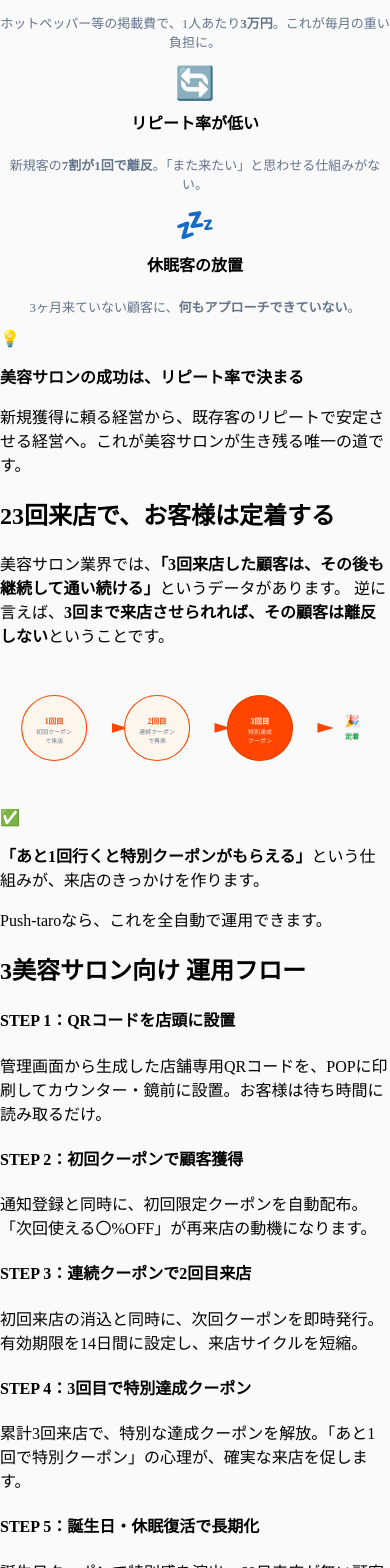
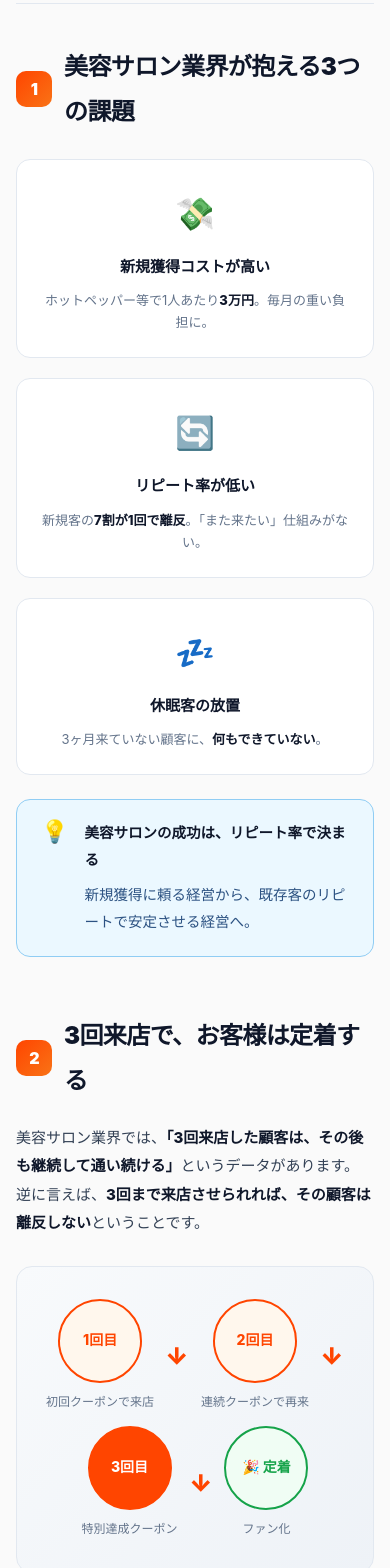
Before and after one commit to thellcishii-lang/push-taro, a Next.js app: page /guide/salon in a window 390 px wide. Shown: the part 432-2000 px from the top of the page. Built offline with nearby package versions, Linux system fonts and the light colour scheme.

Commit message:
Update page.tsx

```diff
--- a/app/guide/salon/page.tsx
+++ b/app/guide/salon/page.tsx
@@ -2,22 +2,31 @@ import Link from 'next/link';
 
 export const metadata = {
   title: '美容室・サロン向け Push-taro活用ガイド',
-  description: '美容室の新規客獲得コストは1人あたり3万円。Push-taroで3回来店で定着する仕組みを自動化し、リピート率を劇的に改善する方法を解説します。',
+  description: '美容室の新規客獲得コストは1人あたり3万円。Push-taroで3回来店で定着する仕組みを自動化。',
 };
 
 export default function SalonGuidePage() {
   return (
     <>
+      {/* ヘッダー */}
+      <nav className="s-nav">
+        <div className="s-nav-inner">
+          <Link href="/" className="s-logo">🚀 Push-taro <small>/ 使い方ガイド</small></Link>
+          <Link href="/signup" className="s-nav-cta">今すぐ申し込む →</Link>
+        </div>
+      </nav>
+
+      <main className="s-main">
         {/* パンくず */}
-      <div className="guide-breadcrumb">
+        <div className="s-breadcrumb">
           <Link href="/guide">ガイド</Link>
           <span className="sep">/</span>
           <span className="current">美容室・サロン</span>
         </div>
 
-      {/* ページヘッダー */}
-      <div className="guide-hero">
-        <span className="badge">💇 美容室・サロン向け</span>
+        {/* ヘッダー */}
+        <div className="s-hero">
+          <span className="s-badge">💇 美容室・サロン向け</span>
           <h1>美容室・サロンのための<br />Push-taro活用ガイド</h1>
           <p>
             美容サロンの新規客獲得コストは、1人あたり<strong>平均30,000円</strong>。
@@ -25,299 +34,126 @@ export default function SalonGuidePage() {
           </p>
         </div>
 
-      <div className="guide-content">
+        <div className="s-content">
 
-        {/* 業界の課題 */}
+          {/* 課題 */}
           <h2><span className="num">1</span>美容サロン業界が抱える3つの課題</h2>
-
-        <div className="guide-grid" style={{ gridTemplateColumns: 'repeat(auto-fit, minmax(220px, 1fr))' }}>
-          <div className="guide-card" style={{ textAlign: 'center' }}>
-            <div style={{ fontSize: 32, marginBottom: 8 }}>💸</div>
-            <h4 style={{ marginTop: 0 }}>新規獲得コストが高い</h4>
-            <p style={{ fontSize: 13, color: '#64748b' }}>
-              ホットペッパー等の掲載費で、1人あたり<strong>3万円</strong>。これが毎月の重い負担に。
-            </p>
+          <div className="s-grid">
+            <div className="s-card-simple">
+              <div className="s-icon-big">💸</div>
+              <h4>新規獲得コストが高い</h4>
+              <p>ホットペッパー等で1人あたり<strong>3万円</strong>。毎月の重い負担に。</p>
             </div>
-          <div className="guide-card" style={{ textAlign: 'center' }}>
-            <div style={{ fontSize: 32, marginBottom: 8 }}>🔄</div>
-            <h4 style={{ marginTop: 0 }}>リピート率が低い</h4>
-            <p style={{ fontSize: 13, color: '#64748b' }}>
-              新規客の<strong>7割が1回で離反</strong>。「また来たい」と思わせる仕組みがない。
-            </p>
+            <div className="s-card-simple">
+              <div className="s-icon-big">🔄</div>
+              <h4>リピート率が低い</h4>
+              <p>新規客の<strong>7割が1回で離反</strong>。「また来たい」仕組みがない。</p>
             </div>
-          <div className="guide-card" style={{ textAlign: 'center' }}>
-            <div style={{ fontSize: 32, marginBottom: 8 }}>💤</div>
-            <h4 style={{ marginTop: 0 }}>休眠客の放置</h4>
-            <p style={{ fontSize: 13, color: '#64748b' }}>
-              3ヶ月来ていない顧客に、<strong>何もアプローチできていない</strong>。
-            </p>
+            <div className="s-card-simple">
+              <div className="s-icon-big">💤</div>
+              <h4>休眠客の放置</h4>
+              <p>3ヶ月来ていない顧客に、<strong>何もできていない</strong>。</p>
             </div>
           </div>
 
-        <div className="guide-callout info">
+          <div className="s-callout info">
             <span className="ico">💡</span>
             <div>
               <p><strong>美容サロンの成功は、リピート率で決まる</strong></p>
-            <p>新規獲得に頼る経営から、既存客のリピートで安定させる経営へ。これが美容サロンが生き残る唯一の道です。</p>
+              <p>新規獲得に頼る経営から、既存客のリピートで安定させる経営へ。</p>
             </div>
           </div>
 
-        {/* 3回来店で定着する仕組み */}
+          {/* 3回来店で定着 */}
           <h2><span className="num">2</span>3回来店で、お客様は定着する</h2>
-
           <p>
             美容サロン業界では、<strong>「3回来店した顧客は、その後も継続して通い続ける」</strong>というデータがあります。
             逆に言えば、<strong>3回まで来店させられれば、その顧客は離反しない</strong>ということです。
           </p>
 
-        {/* 図解 */}
-        <div className="guide-diagram">
-          <svg viewBox="0 0 720 260" xmlns="http://www.w3.org/2000/svg">
-            <defs>
-              <linearGradient id="arrowGrad" x1="0" y1="0" x2="1" y2="0">
-                <stop offset="0%" stopColor="#ff4500" />
-                <stop offset="100%" stopColor="#fbbf24" />
-              </linearGradient>
-            </defs>
-
-            {/* 1回目 */}
-            <circle cx="100" cy="120" r="60" fill="#fff7ed" stroke="#ff4500" strokeWidth="2" />
-            <text x="100" y="112" fontSize="14" fontWeight="800" textAnchor="middle" fill="#ff4500">1回目</text>
-            <text x="100" y="132" fontSize="11" textAnchor="middle" fill="#64748b">初回クーポン</text>
-            <text x="100" y="148" fontSize="11" textAnchor="middle" fill="#64748b">で来店</text>
-
-            {/* 矢印1 */}
-            <path d="M170 120 L230 120" stroke="url(#arrowGrad)" strokeWidth="3" fill="none" markerEnd="url(#arrowhead)" />
-            <defs>
-              <marker id="arrowhead" markerWidth="10" markerHeight="10" refX="8" refY="3" orient="auto">
-                <polygon points="0 0, 10 3, 0 6" fill="#ff4500" />
-              </marker>
-            </defs>
-
-            {/* 2回目 */}
-            <circle cx="290" cy="120" r="60" fill="#fff7ed" stroke="#ff4500" strokeWidth="2" />
-            <text x="290" y="112" fontSize="14" fontWeight="800" textAnchor="middle" fill="#ff4500">2回目</text>
-            <text x="290" y="132" fontSize="11" textAnchor="middle" fill="#64748b">連続クーポン</text>
-            <text x="290" y="148" fontSize="11" textAnchor="middle" fill="#64748b">で再来</text>
-
-            {/* 矢印2 */}
-            <path d="M360 120 L420 120" stroke="url(#arrowGrad)" strokeWidth="3" fill="none" markerEnd="url(#arrowhead)" />
-
-            {/* 3回目 */}
-            <circle cx="480" cy="120" r="60" fill="#ff4500" stroke="#e03e00" strokeWidth="2" />
-            <text x="480" y="112" fontSize="14" fontWeight="800" textAnchor="middle" fill="#fff">3回目</text>
-            <text x="480" y="132" fontSize="11" textAnchor="middle" fill="#ffe4d6">特別達成</text>
-            <text x="480" y="148" fontSize="11" textAnchor="middle" fill="#ffe4d6">クーポン</text>
-
-            {/* 矢印3 */}
-            <path d="M550 120 L610 120" stroke="url(#arrowGrad)" strokeWidth="3" fill="none" markerEnd="url(#arrowhead)" />
-
-            {/* 定着 */}
-            <text x="650" y="115" fontSize="22" textAnchor="middle">🎉</text>
-            <text x="650" y="140" fontSize="13" fontWeight="800" textAnchor="middle" fill="#16a34a">定着</text>
-          </svg>
+          <div className="s-diagram">
+            <div className="s-flow">
+              <div className="s-flow-item">
+                <div className="s-flow-circle">1回目</div>
+                <p>初回クーポンで来店</p>
               </div>
-
-        <div className="guide-callout success">
-          <span className="ico">✅</span>
-          <div>
-            <p><strong>「あと1回行くと特別クーポンがもらえる」</strong>という仕組みが、来店のきっかけを作ります。</p>
-            <p>Push-taroなら、これを全自動で運用できます。</p>
+              <div className="s-flow-arrow">→</div>
+              <div className="s-flow-item">
+                <div className="s-flow-circle">2回目</div>
+                <p>連続クーポンで再来</p>
               </div>
+              <div className="s-flow-arrow">→</div>
+              <div className="s-flow-item">
+                <div className="s-flow-circle highlight">3回目</div>
+                <p>特別達成クーポン</p>
               </div>
-
-        {/* 具体的な運用フロー */}
-        <h2><span className="num">3</span>美容サロン向け 運用フロー</h2>
-
-        <div className="guide-steps">
-          <div className="guide-step">
-            <div className="guide-step-body">
-              <h4>STEP 1：QRコードを店頭に設置</h4>
-              <p>管理画面から生成した店舗専用QRコードを、POPに印刷してカウンター・鏡前に設置。お客様は待ち時間に読み取るだけ。</p>
-            </div>
-          </div>
-
-          <div className="guide-step">
-            <div className="guide-step-body">
-              <h4>STEP 2：初回クーポンで顧客獲得</h4>
-              <p>通知登録と同時に、初回限定クーポンを自動配布。「次回使える〇%OFF」が再来店の動機になります。</p>
-            </div>
-          </div>
-
-          <div className="guide-step">
-            <div className="guide-step-body">
-              <h4>STEP 3：連続クーポンで2回目来店</h4>
-              <p>初回来店の消込と同時に、次回クーポンを即時発行。有効期限を14日間に設定し、来店サイクルを短縮。</p>
-            </div>
-          </div>
-
-          <div className="guide-step">
-            <div className="guide-step-body">
-              <h4>STEP 4：3回目で特別達成クーポン</h4>
-              <p>累計3回来店で、特別な達成クーポンを解放。「あと1回で特別クーポン」の心理が、確実な来店を促します。</p>
-            </div>
-          </div>
-
-          <div className="guide-step">
-            <div className="guide-step-body">
-              <h4>STEP 5：誕生日・休眠復活で長期化</h4>
-              <p>誕生日クーポンで特別感を演出。60日来店が無い顧客には、休眠復活クーポンを自動配信して呼び戻します。</p>
+              <div className="s-flow-arrow">→</div>
+              <div className="s-flow-item">
+                <div className="s-flow-circle success">🎉 定着</div>
+                <p>ファン化</p>
               </div>
             </div>
           </div>
 
-        {/* 推奨クーポン設計 */}
-        <h2><span className="num">4</span>美容サロンで推奨するクーポン設計</h2>
-
-        <div className="guide-table-wrap">
-          <table className="guide-table">
-            <thead>
-              <tr>
-                <th>クーポン種別</th>
-                <th>目的</th>
-                <th>推奨設定</th>
-                <th>必要プラン</th>
-              </tr>
-            </thead>
-            <tbody>
-              <tr>
-                <td>🎫 初回限定</td>
-                <td>新規顧客の獲得</td>
-                <td>カット10%OFF など</td>
-                <td className="yes">LIGHT〜</td>
-              </tr>
-              <tr>
-                <td>🔄 連続</td>
-                <td>2回目来店の促進</td>
-                <td>14日間有効の次回割引</td>
-                <td className="yes">PRO</td>
-              </tr>
-              <tr>
-                <td>🏆 特別達成</td>
-                <td>3回来店で定着</td>
-                <td>3回で15%OFF</td>
-                <td className="yes">STANDARD〜</td>
-              </tr>
-              <tr>
-                <td>🐾 ステップアップ</td>
-                <td>段階的な特典</td>
-                <td>1回目→2回目→3回目で豪華に</td>
-                <td className="yes">PRO</td>
-              </tr>
-              <tr>
-                <td>🎂 誕生日</td>
-                <td>特別感の演出</td>
-                <td>誕生日月に20%OFF</td>
-                <td className="yes">PRO</td>
-              </tr>
-              <tr>
-                <td>💤 休眠復活</td>
-                <td>離反顧客の呼び戻し</td>
-                <td>60日未来店で30%OFF</td>
-                <td className="yes">PRO</td>
-              </tr>
-            </tbody>
-          </table>
-        </div>
-
-        <div className="guide-callout warn">
-          <span className="ico">⚠️</span>
+          <div className="s-callout success">
+            <span className="ico">✅</span>
             <div>
-            <p><strong>POINT：割引率は「高すぎず、低すぎず」</strong></p>
-            <p>初回クーポンは10〜15%、休眠復活は20〜30%が効果的。<strong>50%OFFなどの過度な割引は、常連客の離反を招く</strong>ので避けましょう。</p>
+              <p><strong>「あと1回行くと特別クーポンがもらえる」</strong>という仕組みが、来店のきっかけを作ります。</p>
             </div>
           </div>
 
-        {/* 活用アイデア */}
-        <h2><span className="num">5</span>美容サロン向け 活用アイデア</h2>
-
-        <div className="guide-grid">
-          <div className="guide-card">
-            <h4>☔ 雨の日限定クーポン</h4>
-            <p>「雨の日は空いている」という特性を活かし、雨の日限定の割引を配信。平日の稼働率を上げられます。</p>
+          {/* 運用フロー */}
+          <h2><span className="num">3</span>美容サロン向け 運用フロー</h2>
+          <div className="s-steps">
+            <div className="s-step">
+              <div className="s-step-body">
+                <h4>STEP 1：QRコードを店頭に設置</h4>
+                <p>管理画面から生成した店舗専用QRコードを、POPに印刷して設置。</p>
               </div>
-          <div className="guide-card">
-            <h4>💇 新メニュー告知</h4>
-            <p>新メニューや新商品の入荷を、画像付きで配信。興味を持った顧客が予約に繋がります。</p>
             </div>
-          <div className="guide-card">
-            <h4>📅 予約リマインド</h4>
-            <p>「前回の来店から1ヶ月が経ちました」という通知で、自然な再来店を促します。</p>
+            <div className="s-step">
+              <div className="s-step-body">
+                <h4>STEP 2：初回クーポンで顧客獲得</h4>
+                <p>通知登録と同時に、初回限定クーポンを自動配布。</p>
               </div>
-          <div className="guide-card">
-            <h4>🎉 季節キャンペーン</h4>
-            <p>春の新生活応援、夏の紫外線対策など、季節に合わせた施策で来店動機を作ります。</p>
             </div>
-          <div className="guide-card">
-            <h4>👯 友達紹介キャンペーン</h4>
-            <p>「お友達と一緒なら2人とも10%OFF」など、紹介を促すキャンペーンも効果的。</p>
+            <div className="s-step">
+              <div className="s-step-body">
+                <h4>STEP 3：連続クーポンで2回目来店</h4>
+                <p>消込と同時に、次回クーポンを即時発行。14日間の有効期限で来店サイクルを短縮。</p>
               </div>
-          <div className="guide-card">
-            <h4>📸 スタイル写真の配信</h4>
-            <p>新作スタイルの写真を配信し、「これにしたい」という気持ちを刺激します。</p>
+            </div>
+            <div className="s-step">
+              <div className="s-step-body">
+                <h4>STEP 4：3回目で特別達成クーポン</h4>
+                <p>累計3回来店で、特別な達成クーポンを解放。</p>
+              </div>
+            </div>
+            <div className="s-step">
+              <div className="s-step-body">
+                <h4>STEP 5：誕生日・休眠復活で長期化</h4>
+                <p>誕生日クーポンで特別感を演出。60日来店が無い顧客には休眠復活クーポン。</p>
+              </div>
             </div>
           </div>
 
-        {/* 導入事例 */}
-        <h2><span className="num">6</span>導入事例</h2>
-
-        <div className="guide-card">
-          <h4>📍 都内 美容室 A様（3店舗展開）</h4>
-          <p style={{ marginBottom: 12 }}>
-            <strong>導入前：</strong>リピート率 45% / 月商 250万円<br />
-            <strong>導入後：</strong>リピート率 <strong style={{ color: '#16a34a' }}>72%</strong> / 月商 <strong style={{ color: '#16a34a' }}>380万円</strong>
-          </p>
-          <p>
-            連続クーポンと誕生日クーポンの自動配信で、来店サイクルが短縮。
-            「次にいつ来ればいいか」が自然に伝わる仕組みができました。
-          </p>
-        </div>
-
-        <div className="guide-card">
-          <h4>📍 埼玉県 美容室 B様（個人経営）</h4>
-          <p style={{ marginBottom: 12 }}>
-            <strong>導入前：</strong>休眠顧客率 60%<br />
-            <strong>導入後：</strong>休眠顧客率 <strong style={{ color: '#16a34a' }}>32%</strong>
-          </p>
-          <p>
-            休眠復活クーポンで、3ヶ月来ていなかった顧客が戻ってくるように。
-            「気になっていたけど、きっかけが無かった」という声が多く、効果を実感しています。
-          </p>
-        </div>
-
           {/* 関連ページ */}
-        <div className="guide-related">
+          <div className="s-related">
             <h3>関連ガイド</h3>
-          <div className="guide-related-grid">
-            <Link href="/guide/salon/three-visits" className="guide-related-card">
-              <span className="ico">🎯</span>
-              <div className="text">
-                <div className="title">3回来店で定着する仕組み</div>
-                <div className="sub">美容サロン向け詳細ガイド</div>
+            <div className="s-related-grid">
+              <Link href="/guide/ng-actions" className="s-related-card">
+                <span className="ico">⚠️</span>
+                <div>
+                  <div className="title">NG行為集</div>
+                  <div className="sub">炎上・離反を招く行為</div>
                 </div>
                 <span className="arrow">→</span>
               </Link>
-            <Link href="/guide/salon/birthday" className="guide-related-card">
-              <span className="ico">🎂</span>
-              <div className="text">
-                <div className="title">誕生日クーポンの活用法</div>
-                <div className="sub">特別感でファン化を加速</div>
-              </div>
-              <span className="arrow">→</span>
-            </Link>
-            <Link href="/guide/salon/winback" className="guide-related-card">
-              <span className="ico">💤</span>
-              <div className="text">
-                <div className="title">離反防止・休眠復活</div>
-                <div className="sub">失いかけた顧客を呼び戻す</div>
-              </div>
-              <span className="arrow">→</span>
-            </Link>
-            <Link href="/guide/ng-actions" className="guide-related-card">
-              <span className="ico">⚠️</span>
-              <div className="text">
-                <div className="title">NG行為集</div>
-                <div className="sub">炎上・離反を招く行為</div>
+              <Link href="/guide/cafe" className="s-related-card">
+                <span className="ico">☕</span>
+                <div>
+                  <div className="title">飲食店・カフェ向け</div>
+                  <div className="sub">業種別ガイド</div>
                 </div>
                 <span className="arrow">→</span>
               </Link>
@@ -325,18 +161,84 @@ export default function SalonGuidePage() {
           </div>
 
           {/* CTA */}
-        <div className="guide-cta">
+          <div className="s-cta">
             <h3>美容サロンのリピート施策を、仕組みに。</h3>
-          <p>
-            Push-taroなら、3回来店で定着する仕組みを全自動で運用できます。<br />
-            まずは無料相談から、お気軽にどうぞ。
-          </p>
-          <Link href="/signup" className="btn">
-            無料相談・資料請求 →
-          </Link>
+            <p>Push-taroなら、3回来店で定着する仕組みを全自動で運用できます。</p>
+            <Link href="/signup" className="s-cta-btn">無料相談・資料請求 →</Link>
           </div>
 
         </div>
+      </main>
+
+      {/* スタイル */}
+      <style jsx global>{`
+        .s-nav { position: sticky; top: 0; z-index: 100; background: rgba(255,255,255,0.95); backdrop-filter: blur(12px); border-bottom: 1px solid #e2e8f0; }
+        .s-nav-inner { max-width: 1100px; margin: 0 auto; padding: 14px 24px; display: flex; align-items: center; justify-content: space-between; gap: 24px; }
+        .s-logo { display: flex; align-items: center; gap: 8px; font-size: 20px; font-weight: 900; color: #0f172a; text-decoration: none; letter-spacing: -0.5px; }
+        .s-logo small { font-size: 11px; font-weight: 600; color: #64748b; }
+        .s-nav-cta { background: #ff4500; color: #fff; padding: 10px 22px; border-radius: 8px; font-weight: 700; font-size: 14px; text-decoration: none; box-shadow: 0 4px 12px rgba(255,69,0,0.25); }
+        .s-main { max-width: 860px; margin: 0 auto; padding: 40px 24px 80px; font-family: -apple-system, BlinkMacSystemFont, "Segoe UI", Roboto, "Helvetica Neue", Arial, "Noto Sans JP", sans-serif; }
+        .s-breadcrumb { display: flex; align-items: center; gap: 8px; font-size: 12px; color: #64748b; margin-bottom: 20px; flex-wrap: wrap; }
+        .s-breadcrumb a { color: #64748b; text-decoration: none; }
+        .s-breadcrumb a:hover { color: #ff4500; }
+        .s-breadcrumb .sep { color: #cbd5e1; }
+        .s-breadcrumb .current { color: #1e293b; font-weight: 700; }
+        .s-hero { padding: 32px 0 40px; border-bottom: 1px solid #e2e8f0; margin-bottom: 40px; }
+        .s-badge { display: inline-block; font-size: 11px; font-weight: 800; letter-spacing: 0.8px; color: #ff4500; background: #fff7ed; padding: 5px 14px; border-radius: 20px; margin-bottom: 16px; }
+        .s-hero h1 { font-size: clamp(26px, 3.4vw, 38px); font-weight: 900; color: #0f172a; letter-spacing: -1px; line-height: 1.25; margin: 0 0 14px; }
+        .s-hero p { font-size: 15.5px; color: #64748b; line-height: 1.9; margin: 0; }
+        .s-content { max-width: 100%; line-height: 1.9; color: #334155; font-size: 15px; }
+        .s-content > h2 { font-size: 24px; font-weight: 900; color: #0f172a; margin: 56px 0 20px; letter-spacing: -0.6px; display: flex; align-items: center; gap: 12px; }
+        .s-content > h2:first-of-type { margin-top: 0; }
+        .s-content > h2 .num { display: inline-flex; align-items: center; justify-content: center; width: 36px; height: 36px; background: linear-gradient(135deg, #ff4500, #f97316); color: #fff; border-radius: 10px; font-size: 16px; font-weight: 900; flex-shrink: 0; }
+        .s-content p { margin-bottom: 16px; }
+        .s-content strong { color: #0f172a; font-weight: 800; }
+        .s-grid { display: grid; grid-template-columns: repeat(auto-fit, minmax(220px, 1fr)); gap: 20px; margin: 24px 0; }
+        .s-card-simple { background: #fff; border: 1px solid #e2e8f0; border-radius: 14px; padding: 24px; text-align: center; }
+        .s-icon-big { font-size: 32px; margin-bottom: 8px; }
+        .s-card-simple h4 { font-size: 15px; font-weight: 800; color: #0f172a; margin: 0 0 8px; }
+        .s-card-simple p { font-size: 13px; color: #64748b; margin: 0; line-height: 1.7; }
+        .s-callout { display: flex; gap: 16px; padding: 20px 24px; border-radius: 14px; margin: 24px 0; align-items: flex-start; }
+        .s-callout .ico { flex-shrink: 0; font-size: 22px; line-height: 1; }
+        .s-callout p { margin: 0; font-size: 14.5px; line-height: 1.85; }
+        .s-callout p + p { margin-top: 8px; }
+        .s-callout.info { background: #ebf8ff; border: 1px solid #90cdf4; color: #2c5282; }
+        .s-callout.success { background: #f0fdf4; border: 1px solid #86efac; color: #14532d; }
+        .s-diagram { background: linear-gradient(135deg, #f8fafc, #eef2f7); border: 1px solid #e2e8f0; border-radius: 16px; padding: 32px 24px; margin: 28px 0; overflow-x: auto; }
+        .s-flow { display: flex; align-items: center; justify-content: center; gap: 12px; min-width: 600px; }
+        .s-flow-item { text-align: center; flex-shrink: 0; }
+        .s-flow-circle { width: 80px; height: 80px; border-radius: 50%; background: #fff7ed; border: 2px solid #ff4500; display: flex; align-items: center; justify-content: center; font-size: 14px; font-weight: 800; color: #ff4500; margin: 0 auto 8px; }
+        .s-flow-circle.highlight { background: #ff4500; color: #fff; }
+        .s-flow-circle.success { background: #f0fdf4; border-color: #16a34a; color: #16a34a; }
+        .s-flow-item p { font-size: 12px; color: #64748b; margin: 0; }
+        .s-flow-arrow { font-size: 24px; color: #ff4500; font-weight: 900; flex-shrink: 0; }
+        .s-steps { display: flex; flex-direction: column; gap: 20px; margin: 28px 0; counter-reset: sstep; }
+        .s-step { display: flex; gap: 20px; align-items: flex-start; position: relative; }
+        .s-step::before { counter-increment: sstep; content: counter(sstep); flex-shrink: 0; width: 44px; height: 44px; background: linear-gradient(135deg, #ff4500, #f97316); color: #fff; border-radius: 50%; display: flex; align-items: center; justify-content: center; font-weight: 900; font-size: 18px; }
+        .s-step-body { flex: 1; background: #fff; border: 1px solid #e2e8f0; border-radius: 12px; padding: 18px 20px; }
+        .s-step-body h4 { margin: 0 0 8px; font-size: 15px; font-weight: 800; color: #0f172a; }
+        .s-step-body p { margin: 0; font-size: 14px; color: #475569; }
+        .s-related { margin-top: 64px; padding-top: 32px; border-top: 2px solid #e2e8f0; }
+        .s-related > h3 { font-size: 14px; font-weight: 800; letter-spacing: 1px; text-transform: uppercase; color: #64748b; margin: 0 0 20px; }
+        .s-related-grid { display: grid; grid-template-columns: repeat(auto-fit, minmax(240px, 1fr)); gap: 16px; }
+        .s-related-card { display: flex; align-items: center; gap: 12px; padding: 16px 18px; background: #fff; border: 1px solid #e2e8f0; border-radius: 12px; text-decoration: none; color: inherit; transition: all 0.2s; }
+        .s-related-card:hover { border-color: #ff4500; transform: translateX(4px); }
+        .s-related-card .ico { font-size: 24px; flex-shrink: 0; }
+        .s-related-card .title { font-size: 14px; font-weight: 800; color: #0f172a; line-height: 1.3; }
+        .s-related-card .sub { font-size: 11.5px; color: #64748b; margin-top: 2px; }
+        .s-related-card .arrow { color: #ff4500; font-size: 16px; font-weight: 900; margin-left: auto; }
+        .s-cta { margin-top: 56px; padding: 40px 32px; background: linear-gradient(160deg, #0f172a, #1e293b); color: #fff; border-radius: 20px; text-align: center; }
+        .s-cta h3 { font-size: 22px; font-weight: 900; margin: 0 0 12px; color: #fff; }
+        .s-cta p { font-size: 14.5px; color: #94a3b8; margin-bottom: 24px; line-height: 1.8; }
+        .s-cta-btn { display: inline-flex; align-items: center; gap: 8px; background: linear-gradient(135deg, #ff4500, #f97316); color: #fff; padding: 14px 32px; border-radius: 10px; font-weight: 800; font-size: 15px; text-decoration: none; box-shadow: 0 8px 24px rgba(255,69,0,0.35); }
+        @media (max-width: 640px) {
+          .s-main { padding: 24px 16px 60px; }
+          .s-logo { font-size: 17px; }
+          .s-nav-cta { padding: 8px 14px; font-size: 12px; }
+          .s-flow { min-width: 0; flex-wrap: wrap; }
+          .s-flow-arrow { transform: rotate(90deg); }
+        }
+      `}</style>
     </>
   );
 }
```
Lines whose indentation alone changed are shown as unchanged.
